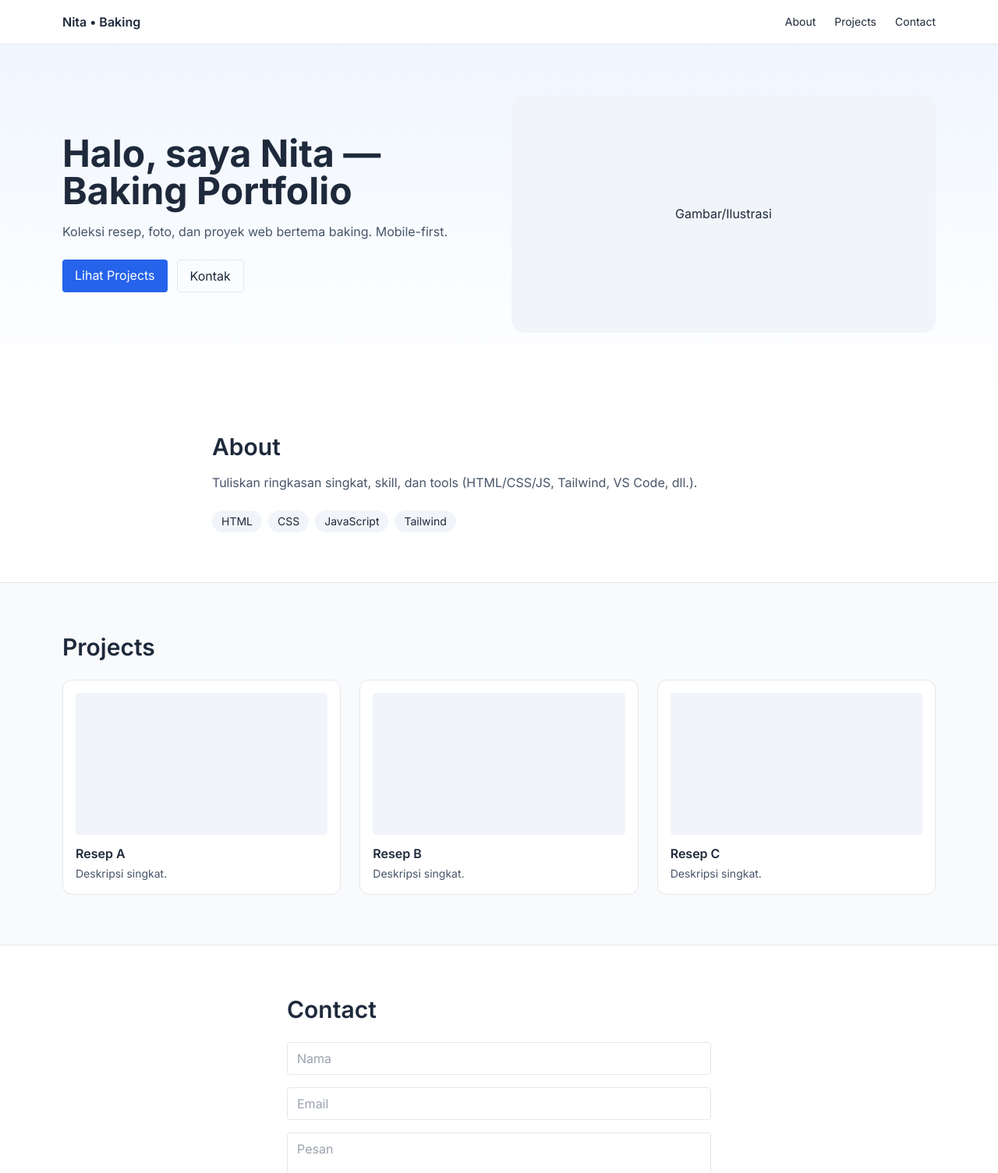
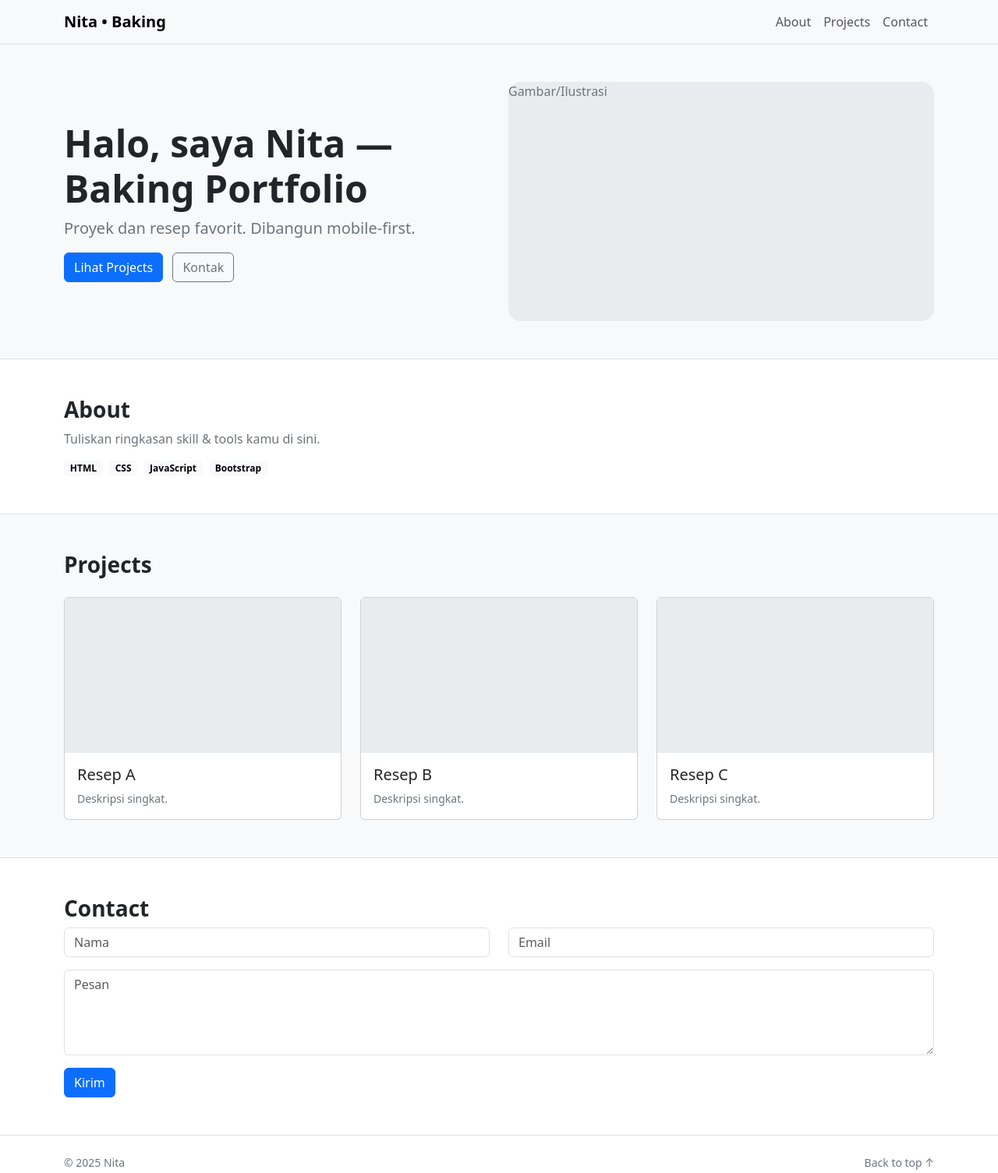
Before and after one commit to nitagonita/baking-portfolio-bootstrap, a plain HTML site: page index.html in a window 1280 px wide. Shown: the top 1505 px of the page at 78% size. Drawn offline with nearby package versions, Linux system fonts and the light colour scheme.

Commit message:
Switch to Bootstrap version

```diff
--- a/index.html
+++ b/index.html
@@ -1,111 +1,177 @@
-<!doctype html>
+<!DOCTYPE html>
 <html lang="id">
   <head>
     <meta charset="utf-8" />
     <meta name="viewport" content="width=device-width,initial-scale=1" />
     <title>Portfolio — Baking</title>
-
-  <!-- Fonts & Tailwind CDN (cukup untuk prototyping) -->
-  <link rel="preconnect" href="https://fonts.googleapis.com">
-  <link href="https://fonts.googleapis.com/css2?family=Inter:wght@400;600;700&display=swap" rel="stylesheet">
-  <script src="https://cdn.tailwindcss.com"></script>
-  <style>html{scroll-behavior:smooth} body{font-family:Inter,system-ui,sans-serif}</style>
+    <link
+      href="https://cdn.jsdelivr.net/npm/bootstrap@5.3.3/dist/css/bootstrap.min.css"
+      rel="stylesheet"
+    />
   </head>
-<body class="text-slate-800">
-  <!-- Header / Nav -->
-  <header class="sticky top-0 z-50 bg-white/90 backdrop-blur border-b">
-    <div class="max-w-6xl mx-auto px-4 h-14 flex items-center justify-between">
-      <a href="#home" class="font-semibold">Nita • Baking</a>
-      <nav class="hidden md:flex gap-6 text-sm">
-        <a href="#about" class="hover:text-blue-600">About</a>
-        <a href="#projects" class="hover:text-blue-600">Projects</a>
-        <a href="#contact" class="hover:text-blue-600">Contact</a>
-      </nav>
-      <button id="menu" class="md:hidden p-2 rounded hover:bg-slate-100" aria-expanded="false">☰</button>
-    </div>
-    <div id="panel" class="md:hidden hidden border-t">
-      <div class="max-w-6xl mx-auto px-4 py-3 flex flex-col gap-2 text-sm">
-        <a href="#about">About</a><a href="#projects">Projects</a><a href="#contact">Contact</a>
+  <body>
+    <!-- Navbar -->
+    <nav
+      class="navbar navbar-expand-md bg-body-tertiary border-bottom sticky-top"
+    >
+      <div class="container">
+        <a class="navbar-brand fw-semibold" href="#home">Nita • Baking</a>
+        <button
+          class="navbar-toggler"
+          type="button"
+          data-bs-toggle="collapse"
+          data-bs-target="#nav"
+          aria-controls="nav"
+          aria-expanded="false"
+          aria-label="Toggle navigation"
+        >
+          <span class="navbar-toggler-icon"></span>
+        </button>
+        <div id="nav" class="collapse navbar-collapse">
+          <ul class="navbar-nav ms-auto">
+            <li class="nav-item">
+              <a class="nav-link" href="#about">About</a>
+            </li>
+            <li class="nav-item">
+              <a class="nav-link" href="#projects">Projects</a>
+            </li>
+            <li class="nav-item">
+              <a class="nav-link" href="#contact">Contact</a>
+            </li>
+          </ul>
         </div>
       </div>
-  </header>
+    </nav>
 
     <main id="home">
       <!-- Hero -->
-    <section class="bg-gradient-to-b from-blue-50 to-white">
-      <div class="max-w-6xl mx-auto px-4 py-16 grid md:grid-cols-2 gap-8 items-center">
-        <div>
-          <h1 class="text-3xl md:text-5xl font-bold leading-tight">Halo, saya Nita — Baking Portfolio</h1>
-          <p class="mt-4 text-slate-600">Koleksi resep, foto, dan proyek web bertema baking. Mobile-first.</p>
-          <div class="mt-6 flex gap-3">
-            <a href="#projects" class="px-4 py-2 rounded bg-blue-600 text-white">Lihat Projects</a>
-            <a href="#contact" class="px-4 py-2 rounded border">Kontak</a>
+      <section class="py-5 bg-light border-bottom">
+        <div class="container">
+          <div class="row align-items-center g-4">
+            <div class="col-md-6">
+              <h1 class="display-5 fw-bold">
+                Halo, saya Nita — Baking Portfolio
+              </h1>
+              <p class="lead text-secondary">
+                Proyek dan resep favorit. Dibangun mobile-first.
+              </p>
+              <a href="#projects" class="btn btn-primary me-2"
+                >Lihat Projects</a
+              >
+              <a href="#contact" class="btn btn-outline-secondary">Kontak</a>
+            </div>
+            <div class="col-md-6">
+              <div
+                class="ratio ratio-16x9 bg-body-secondary rounded-4 d-flex align-items-center justify-content-center"
+              >
+                <span class="text-secondary">Gambar/Ilustrasi</span>
               </div>
             </div>
-        <div class="aspect-video bg-slate-100 rounded-2xl grid place-items-center">Gambar/Ilustrasi</div>
+          </div>
         </div>
       </section>
 
       <!-- About -->
-    <section id="about" class="max-w-3xl mx-auto px-4 py-16">
-      <h2 class="text-2xl md:text-3xl font-semibold">About</h2>
-      <p class="mt-4 text-slate-600">Tuliskan ringkasan singkat, skill, dan tools (HTML/CSS/JS, Tailwind, VS Code, dll.).</p>
-      <ul class="mt-6 flex flex-wrap gap-2 text-sm">
-        <li class="px-3 py-1 rounded-full bg-slate-100">HTML</li>
-        <li class="px-3 py-1 rounded-full bg-slate-100">CSS</li>
-        <li class="px-3 py-1 rounded-full bg-slate-100">JavaScript</li>
-        <li class="px-3 py-1 rounded-full bg-slate-100">Tailwind</li>
-      </ul>
+      <section id="about" class="py-5">
+        <div class="container">
+          <h2 class="h3 fw-semibold">About</h2>
+          <p class="text-secondary">
+            Tuliskan ringkasan skill & tools kamu di sini.
+          </p>
+          <div class="d-flex flex-wrap gap-2">
+            <span class="badge text-bg-light">HTML</span>
+            <span class="badge text-bg-light">CSS</span>
+            <span class="badge text-bg-light">JavaScript</span>
+            <span class="badge text-bg-light">Bootstrap</span>
+          </div>
+        </div>
       </section>
 
       <!-- Projects -->
-    <section id="projects" class="bg-slate-50 border-y">
-      <div class="max-w-6xl mx-auto px-4 py-16">
-        <h2 class="text-2xl md:text-3xl font-semibold mb-6">Projects</h2>
-        <div class="grid gap-6 sm:grid-cols-2 lg:grid-cols-3">
-          <article class="rounded-xl border bg-white p-4">
-            <div class="aspect-video bg-slate-100 rounded mb-3"></div>
-            <h3 class="font-semibold">Resep A</h3>
-            <p class="text-sm text-slate-600 mt-1">Deskripsi singkat.</p>
+      <section
+        id="projects"
+        class="py-5 bg-body-tertiary border-top border-bottom"
+      >
+        <div class="container">
+          <h2 class="h3 fw-semibold mb-4">Projects</h2>
+          <div class="row g-4">
+            <div class="col-sm-6 col-lg-4">
+              <article class="card h-100">
+                <div class="ratio ratio-16x9 bg-body-secondary"></div>
+                <div class="card-body">
+                  <h3 class="card-title h5">Resep A</h3>
+                  <p class="card-text small text-secondary">
+                    Deskripsi singkat.
+                  </p>
+                </div>
               </article>
-          <article class="rounded-xl border bg-white p-4">
-            <div class="aspect-video bg-slate-100 rounded mb-3"></div>
-            <h3 class="font-semibold">Resep B</h3>
-            <p class="text-sm text-slate-600 mt-1">Deskripsi singkat.</p>
+            </div>
+            <div class="col-sm-6 col-lg-4">
+              <article class="card h-100">
+                <div class="ratio ratio-16x9 bg-body-secondary"></div>
+                <div class="card-body">
+                  <h3 class="card-title h5">Resep B</h3>
+                  <p class="card-text small text-secondary">
+                    Deskripsi singkat.
+                  </p>
+                </div>
               </article>
-          <article class="rounded-xl border bg-white p-4">
-            <div class="aspect-video bg-slate-100 rounded mb-3"></div>
-            <h3 class="font-semibold">Resep C</h3>
-            <p class="text-sm text-slate-600 mt-1">Deskripsi singkat.</p>
+            </div>
+            <div class="col-sm-6 col-lg-4">
+              <article class="card h-100">
+                <div class="ratio ratio-16x9 bg-body-secondary"></div>
+                <div class="card-body">
+                  <h3 class="card-title h5">Resep C</h3>
+                  <p class="card-text small text-secondary">
+                    Deskripsi singkat.
+                  </p>
+                </div>
               </article>
+            </div>
           </div>
         </div>
       </section>
 
       <!-- Contact -->
-    <section id="contact" class="max-w-xl mx-auto px-4 py-16">
-      <h2 class="text-2xl md:text-3xl font-semibold">Contact</h2>
-      <form class="mt-6 space-y-4" onsubmit="event.preventDefault()">
-        <input class="w-full border rounded px-3 py-2" placeholder="Nama" />
-        <input class="w-full border rounded px-3 py-2" placeholder="Email" type="email" />
-        <textarea class="w-full border rounded px-3 py-2" rows="4" placeholder="Pesan"></textarea>
-        <button class="px-4 py-2 rounded bg-blue-600 text-white">Kirim</button>
+      <section id="contact" class="py-5">
+        <div class="container">
+          <h2 class="h3 fw-semibold">Contact</h2>
+          <form class="row gy-3" onsubmit="event.preventDefault()">
+            <div class="col-12 col-md-6">
+              <input class="form-control" placeholder="Nama" />
+            </div>
+            <div class="col-12 col-md-6">
+              <input type="email" class="form-control" placeholder="Email" />
+            </div>
+            <div class="col-12">
+              <textarea
+                class="form-control"
+                rows="4"
+                placeholder="Pesan"
+              ></textarea>
+            </div>
+            <div class="col-12">
+              <button class="btn btn-primary">Kirim</button>
+            </div>
           </form>
+        </div>
       </section>
     </main>
 
-  <footer class="border-t">
-    <div class="max-w-6xl mx-auto px-4 py-8 text-sm text-slate-600 flex items-center justify-between">
-      <p>© <span id="y"></span> Nita</p>
-      <a href="#home" class="hover:text-blue-600">Back to top ↑</a>
+    <footer class="py-4 border-top">
+      <div
+        class="container small text-secondary d-flex justify-content-between"
+      >
+        <span>© <span id="y"></span> Nita</span>
+        <a href="#home" class="link-secondary text-decoration-none"
+          >Back to top ↑</a
+        >
       </div>
     </footer>
 
+    <script src="https://cdn.jsdelivr.net/npm/bootstrap@5.3.3/dist/js/bootstrap.bundle.min.js"></script>
     <script>
-    // Mobile menu kecil
-    const btn=document.getElementById('menu'); const p=document.getElementById('panel');
-    btn?.addEventListener('click',()=>{p.classList.toggle('hidden');btn.setAttribute('aria-expanded',p.classList.contains('hidden')?'false':'true')});
-    document.getElementById('y').textContent=new Date().getFullYear();
+      document.getElementById("y").textContent = new Date().getFullYear();
     </script>
   </body>
 </html>
```
Lines whose indentation alone changed are shown as unchanged.
